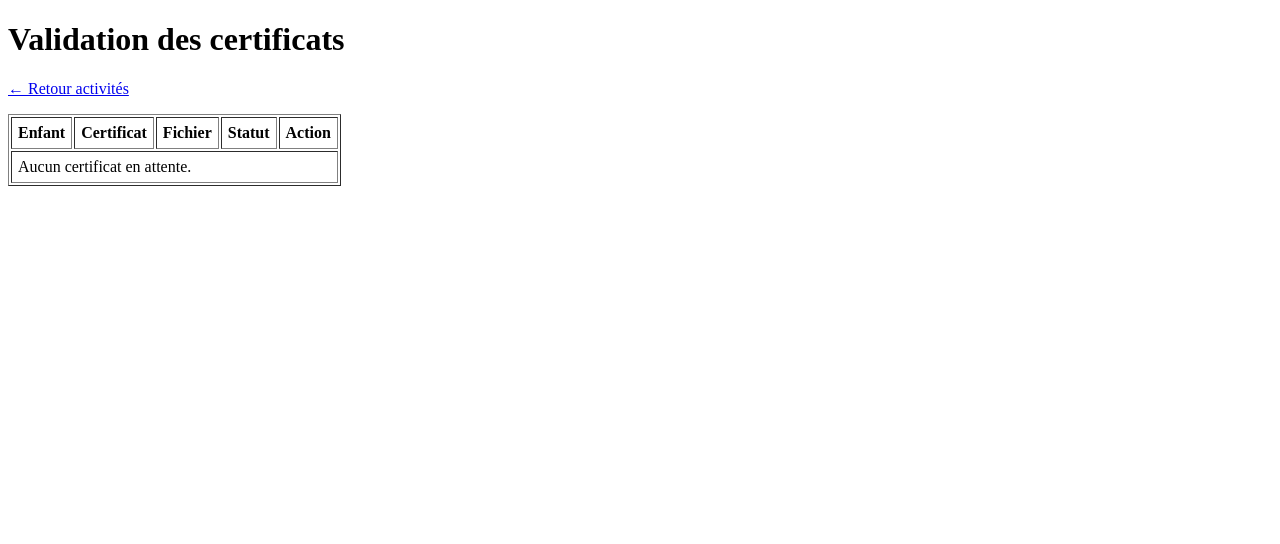
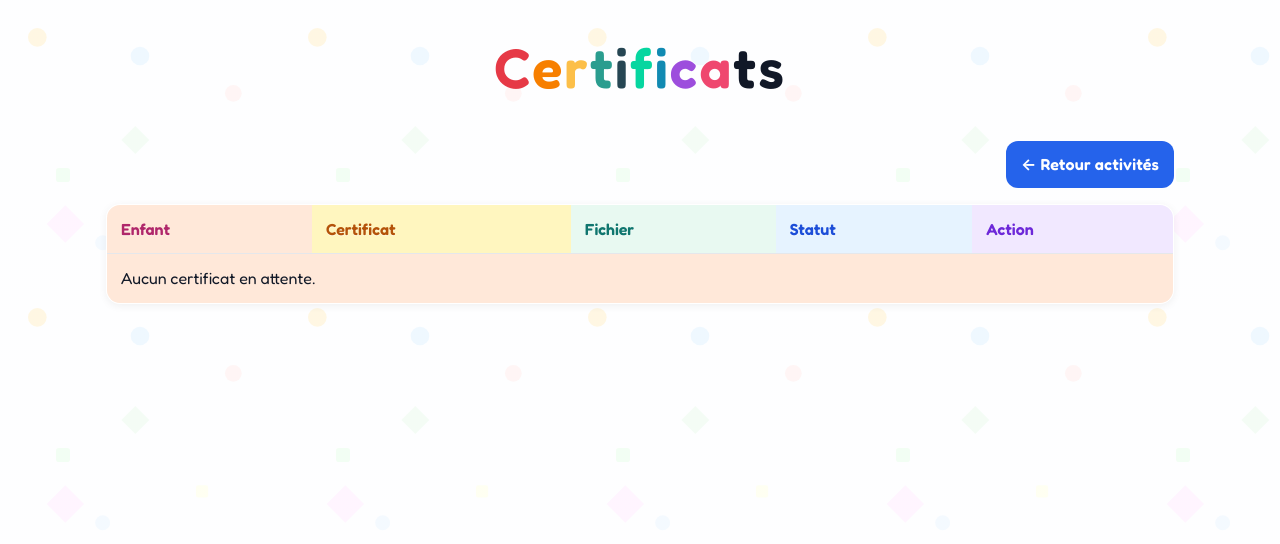
Before and after one commit to Puygauthier/Centre_Aere_Les_Loupiots, a PHP site: page /staff/certificats in a window 1280 px wide. Shown: the top 544 px of the page. Run offline with PHP 8.4, Linux system fonts and the light colour scheme; the visitor is signed in with stand-in values (Sample User, id 1); data comes from the database, SQL or seed files in the repository; some libraries are stand-ins or nearby versions.

Commit message:
Staff/certificats : nettoyage des styles locaux au profit du CSS global

```diff
--- a/app/views/staff/certificats.php
+++ b/app/views/staff/certificats.php
@@ -1,19 +1,30 @@
-<!doctype html><html lang="fr"><meta charset="utf-8">
-<title>Validation des certificats (staff)</title>
+<!doctype html>
+<html lang="fr">
+<head>
+  <meta charset="utf-8">
+  <meta name="viewport" content="width=device-width, initial-scale=1">
+  <title>Validation des certificats — Staff</title>
+  <link rel="stylesheet" href="<?= BASE_PATH ?>/style.css">
+  <style>
+    /* On garde juste la taille du titre, on retire TOUTES les surcharges de tableau */
+    .rainbow-title{ font-size:56px; }
+  </style>
+</head>
 <body>
-<h1>Validation des certificats</h1>
 
-<?php if (!empty($_SESSION['flash'])): $f = $_SESSION['flash']; unset($_SESSION['flash']); ?>
-  <div style="padding:10px;margin:10px 0;border:1px solid #ccc;background:#f6f6f6;">
-    <?= htmlspecialchars((string)$f['text'], ENT_QUOTES, 'UTF-8') ?>
+<div class="container">
+
+  <h1 class="rainbow-title">
+    <span>C</span><span>e</span><span>r</span><span>t</span><span>i</span><span>f</span><span>i</span><span>c</span><span>a</span><span>t</span><span>s</span>
+  </h1>
+
+  <div class="actions-bar">
+    <div></div>
+    <a class="btn" href="<?= BASE_PATH ?>/">← Retour activités</a>
   </div>
-<?php endif; ?>
 
-<p>
-  <a href="<?= BASE_PATH ?>/">← Retour activités</a>
-</p>
-
-<table border="1" cellpadding="6">
+  <table>
+    <thead>
       <tr>
         <th>Enfant</th>
         <th>Certificat</th>
@@ -21,6 +32,8 @@
         <th>Statut</th>
         <th>Action</th>
       </tr>
+    </thead>
+    <tbody>
       <?php if (!empty($certificats)): ?>
         <?php foreach ($certificats as $c): ?>
           <tr>
@@ -29,8 +42,7 @@
             <td>
               <?php if (!empty($c['fichier_path'])): ?>
                 <a href="<?= BASE_PATH . $c['fichier_path'] ?>" target="_blank" rel="noopener">Voir le fichier</a>
-          <?php else: ?>
-            -
+              <?php else: ?> —
               <?php endif; ?>
             </td>
             <td><?= htmlspecialchars($c['statut'], ENT_QUOTES, 'UTF-8') ?></td>
@@ -45,5 +57,22 @@
       <?php else: ?>
         <tr><td colspan="5">Aucun certificat en attente.</td></tr>
       <?php endif; ?>
+    </tbody>
   </table>
-</body></html>
+
+  <?php
+  // Flash sous le tableau (centré, style rainbow si défini dans ton CSS)
+  if (!empty($_SESSION['flash'])) {
+    $f = $_SESSION['flash']; unset($_SESSION['flash']);
+    $txt = (string)($f['text'] ?? '');
+    $chars = function_exists('mb_str_split') ? mb_str_split($txt) : preg_split('//u', $txt, -1, PREG_SPLIT_NO_EMPTY);
+    echo '<div class="flash-box rainbow-text">';
+    foreach ($chars as $ch) echo '<span>'.htmlspecialchars($ch, ENT_QUOTES, 'UTF-8').'</span>';
+    echo '</div>';
+  }
+  ?>
+
+</div>
+
+</body>
+</html>
```
Lines whose indentation alone changed are shown as unchanged.
